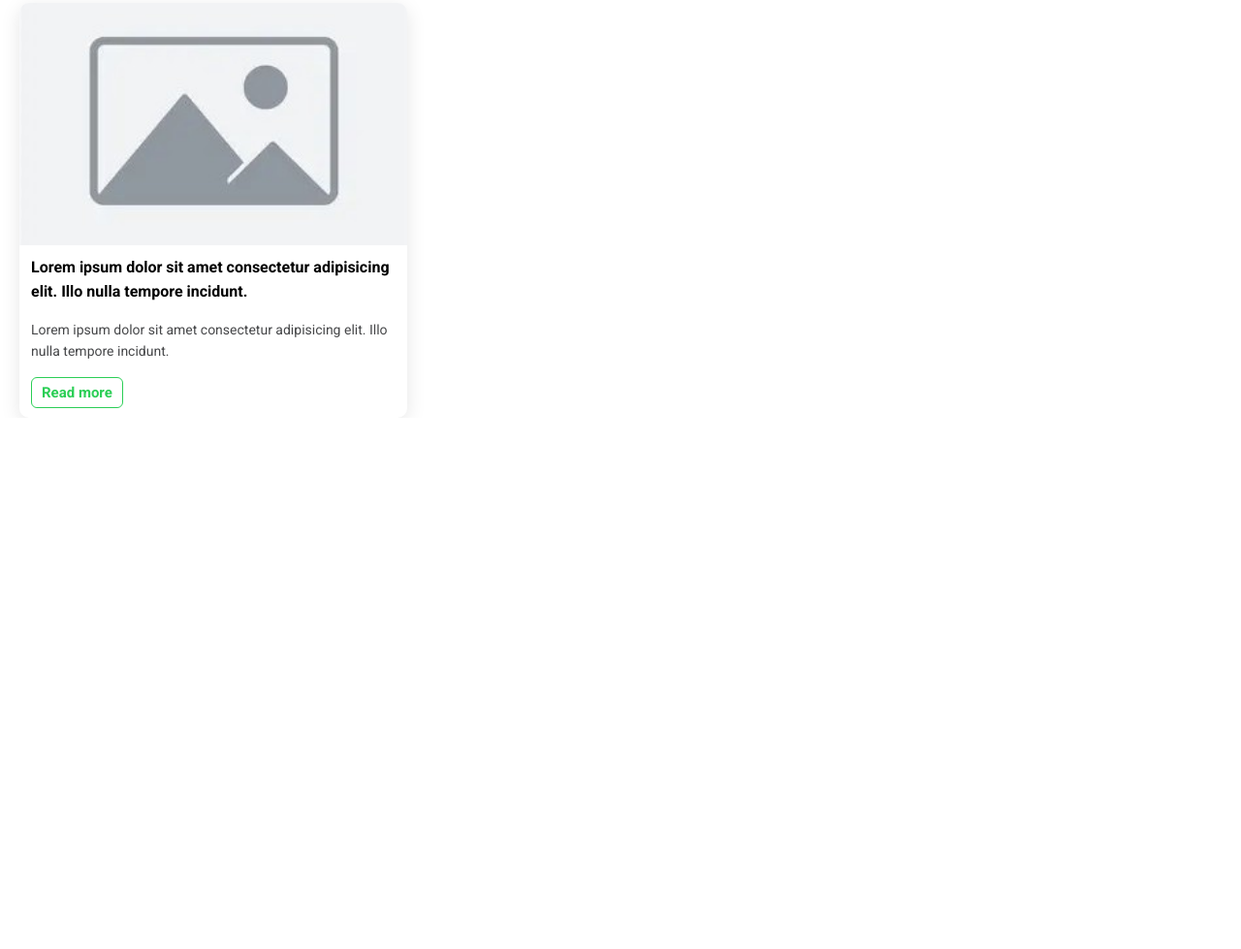
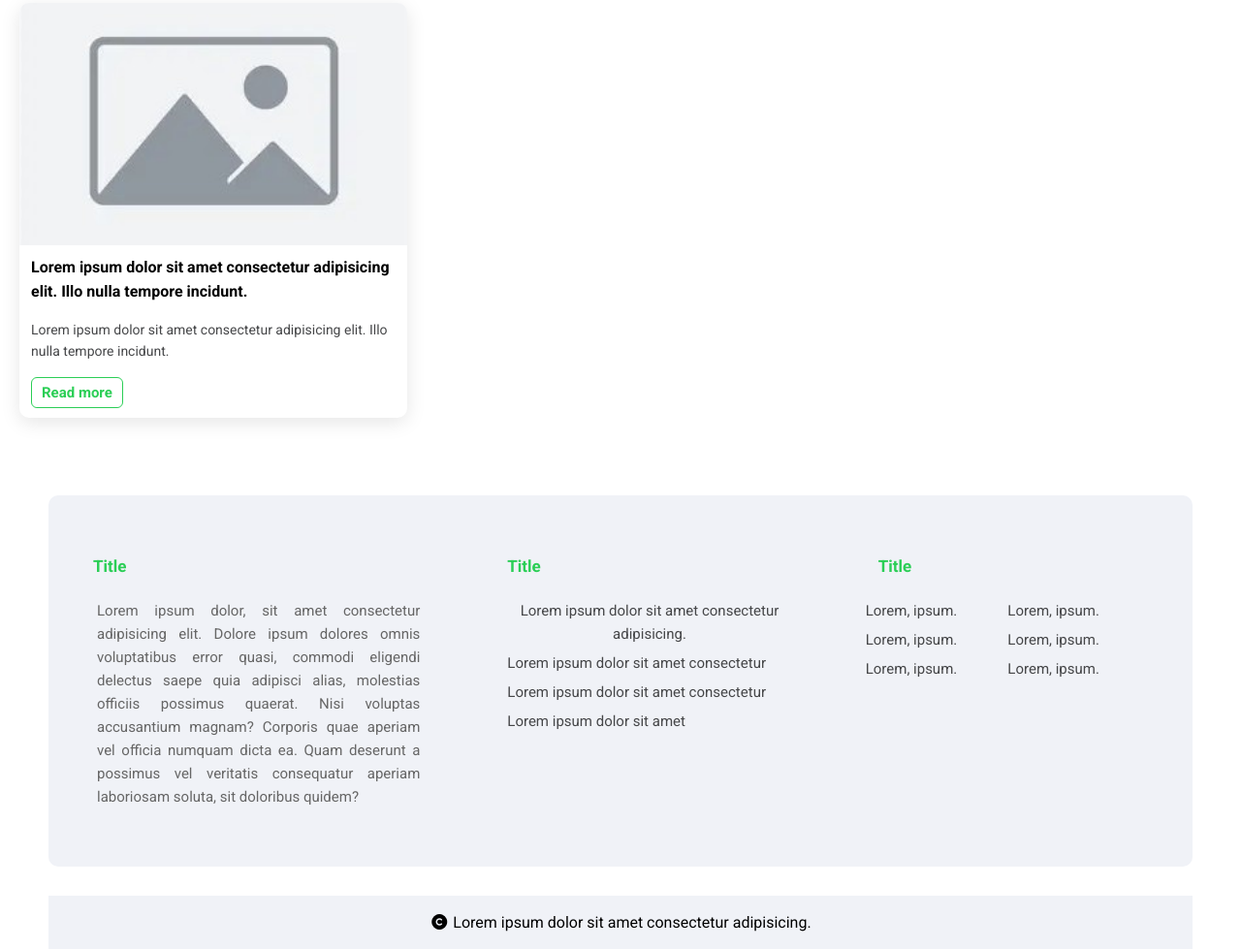
Before and after one commit to Jawad-Nassiri/CodePath, a plain HTML site: page index.html in a window 1280 px wide. Shown: the part 4111-5090 px from the top of the page at 97% size. Before the commit the page ends 4542 px from the top, so only its background shows below. Drawn offline with nearby package versions, Linux system fonts and the light colour scheme.

Commit message:
add footer section

```diff
--- a/css/index.css
+++ b/css/index.css
@@ -754,3 +754,127 @@ img {
 }
 
 /* articles section finished  */
+
+
+/* footer start */
+.footer {
+  color: var(--dark-color);
+  font-size: 1.5rem;
+  margin-top: 8rem;
+  padding: 0 50px;
+}
+
+.footer-widgets {
+  display: flex;
+  justify-content: space-between;
+  align-items: flex-start;
+  flex-wrap: wrap;
+  gap: 2rem;
+  max-width: 1400px;
+  background-color: #f0f2f7;
+  margin: 0 auto;
+  padding: 6rem 4rem;
+  text-align: center;
+  border-radius: 1rem;
+  position: relative;
+}
+
+.footer-content-box {
+  flex: 1 1 30%;
+  display: flex;
+  flex-direction: column;
+  gap: 1rem;
+  text-align: center;
+  min-width: 300px;
+}
+
+.footer-content-box p {
+  padding: 0 1rem;
+}
+
+.footer-content-box:nth-child(2) {
+  padding-left: 6rem
+}
+
+
+.footer-content__title {
+  font-size: 1.7rem;
+  font-weight: 700;
+  color: var(--primary-color);
+  margin-bottom: 1rem;
+  text-align: left;
+}
+
+.footer-content__text {
+  line-height: 1.6;
+  color: #666;
+  text-align: justify;
+}
+
+.footer-content__links {
+  display: flex;
+  flex-direction: column;
+  align-items: flex-start;
+  gap: 0.6rem;
+}
+
+.footer-content__link {
+  color: var(--dark-color);
+  text-decoration: none;
+  transition: color 0.3s;
+}
+
+.footer-content-last-child {
+  display: flex;
+  justify-content: space-around;
+  align-items: flex-start;
+  gap: 2rem;
+}
+
+.footer-content-box:last-child{
+  padding: 0 4rem;
+}
+
+.footer-content-box:first-child .footer-content__title {
+  margin-left: 0.6rem;
+}
+
+.footer-content-box:last-child .footer-content__title {
+  margin-left: 2.9rem;
+}
+
+.footer-content__left,
+.footer-content__right {
+  display: flex;
+  flex-direction: column;
+  gap: 0.6rem;
+  text-align: left;
+}
+
+.footer-content__left a,
+.footer-content__right a {
+  color: var(--dark-color);
+  text-decoration: none;
+  transition: color 0.3s;
+}
+
+.footer-content__left a:hover,
+.footer-content__right a:hover {
+  color: var(--primary-color);
+}
+
+.footer__copyright {
+  text-align: center;
+  margin-top: 3rem;
+  padding: 1.5rem 0;
+  font-size: 1.6rem;
+  background-color: #f0f2f7;
+  color: #000;
+}
+
+.footer__copyright i {
+  font-size: 1.6rem;
+  color: #000;
+}
+
+/* footer finished */
--- a/css/responsive.css
+++ b/css/responsive.css
@@ -169,6 +169,32 @@
 
   /* about us section finished  */
 
+
+  /* footer start  */
+  .footer {
+    padding: 0 15px !important;
+  }
+
+  .footer .footer-content-box:nth-child(2) {
+    padding-left: 1rem
+  }
+
+  .footer .footer-content-box:last-child {
+    padding: 0rem;
+  }
+
+  .footer .footer-content-last-child {
+    padding-left: 1.5rem;
+    justify-content: flex-start;
+  }
+
+  .footer .footer-content-box:last-child .footer-content__title {
+    margin-left: 1rem;
+  }
+
+  /* footer finished  */
+
+
 }
 
 
--- a/index.html
+++ b/index.html
@@ -1416,6 +1416,51 @@
      </div>
     <!-- articles section finished  -->
 
+    <!-- footer start  -->
+     <footer class="footer">
+      <div class="container">
+        <div class="footer-widgets">
+
+          <div class="footer-content-box">
+            <span class="footer-content__title">Title</span>
+            <p class="footer-content__text">Lorem ipsum dolor, sit amet consectetur adipisicing elit. Dolore ipsum dolores omnis voluptatibus error quasi, commodi eligendi delectus saepe quia adipisci alias, molestias officiis possimus quaerat. Nisi voluptas accusantium magnam?
+            Corporis quae aperiam vel officia numquam dicta ea. Quam deserunt a possimus vel veritatis consequatur aperiam laboriosam soluta, sit doloribus quidem?</p>
+          </div>
+
+          <div class="footer-content-box">
+            <span class="footer-content__title">Title</span>
+            <div class="footer-content__links">
+              <a href="#" class="footer-content__link">Lorem ipsum dolor sit amet consectetur adipisicing.</a>
+              <a href="#" class="footer-content__link">Lorem ipsum dolor sit amet consectetur</a>
+              <a href="#" class="footer-content__link">Lorem ipsum dolor sit amet consectetur</a>
+              <a href="#" class="footer-content__link">Lorem ipsum dolor sit amet</a>
+            </div>
+          </div>
+
+          <div class="footer-content-box">
+            <span class="footer-content__title">Title</span>
+            <div class="footer-content-last-child">
+              <div class="footer-content__left">
+              <a href="#">Lorem, ipsum.</a>
+              <a href="#">Lorem, ipsum.</a>
+              <a href="#">Lorem, ipsum.</a>
+            </div>
+            <div class="footer-content__right">
+              <a href="#">Lorem, ipsum.</a>
+              <a href="#">Lorem, ipsum.</a>
+              <a href="#">Lorem, ipsum.</a>
+            </div>
+            </div>
+          </div>
+        </div>
+      </div>
+      <div class="footer__copyright">
+        <i class="fa-solid fa-copyright"></i>
+        Lorem ipsum dolor sit amet consectetur adipisicing.
+      </div>
+     </footer>
+     <!-- footer finished  -->
+
     <script src="https://cdn.jsdelivr.net/npm/swiper@12/swiper-bundle.min.js"></script>
     <script src="js/swiper.js"></script>
     <script src="js/script.js"></script>
```
